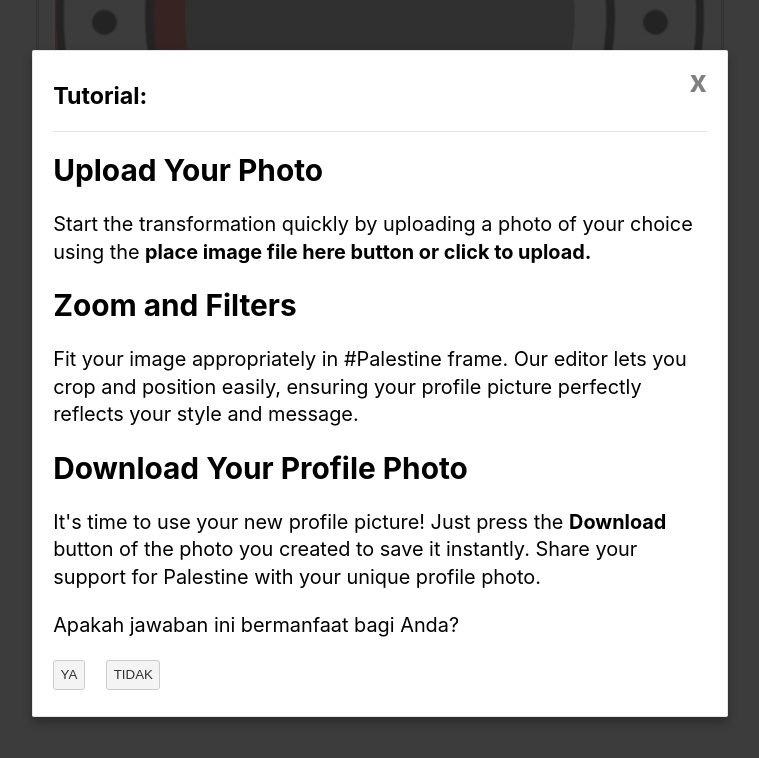
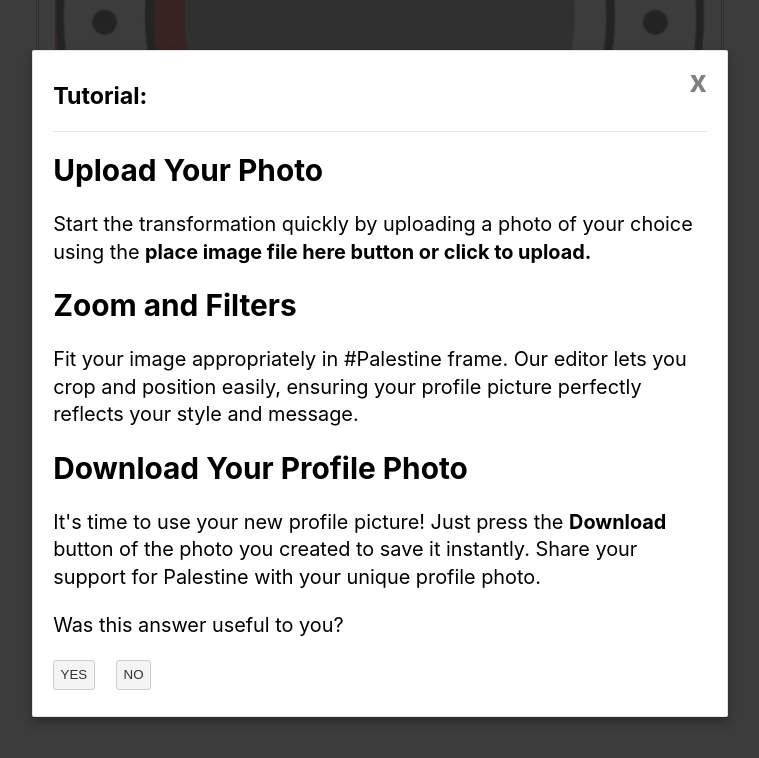
Before and after one commit to susahcebok/bookish-guide, a Svelte app: page / in a window 1280 px wide. Both pictures are taken after a click on the button "TUTORIAL?". Shown: the part 635-1393 px from the top of the page, without its empty margins (260-1019 px from the left). Built offline with nearby package versions, Linux system fonts and the light colour scheme.

Commit message:
Update App.svelte

```diff
--- a/src/App.svelte
+++ b/src/App.svelte
@@ -44,11 +44,11 @@
 <h2>Download Your Profile Photo</h2>
 <p>It's time to use your new profile picture! Just press the <strong>Download</strong> button of the photo you created to save it instantly. Share your support for Palestine with your unique profile photo.</p>
 
-<p>Apakah jawaban ini bermanfaat bagi Anda?</p>
+<p>Was this answer useful to you?</p>
 
 <p>
-<button data-modal-close>Ya</button>
-<button data-modal-close>Tidak</button>
+<button data-modal-close>Yes</button>
+<button data-modal-close>No</button>
 </p>
 
 </div>
```
